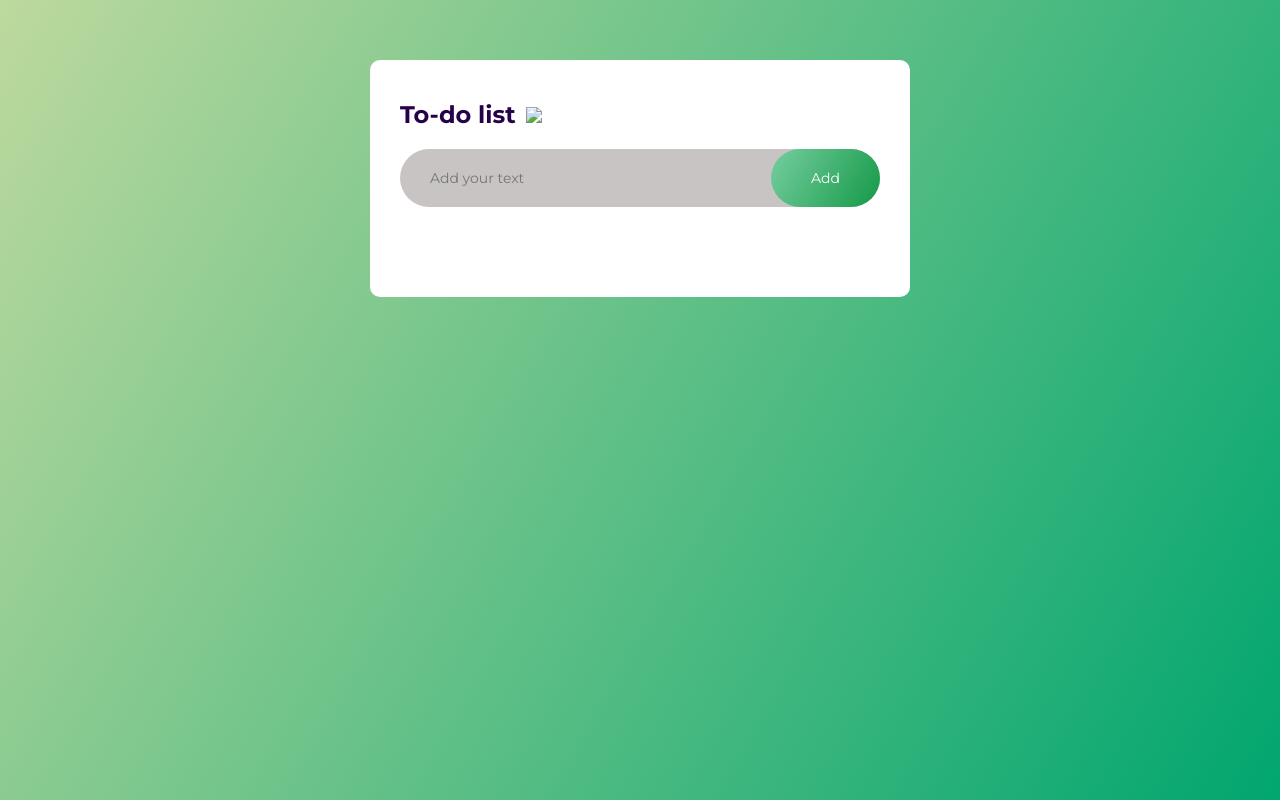
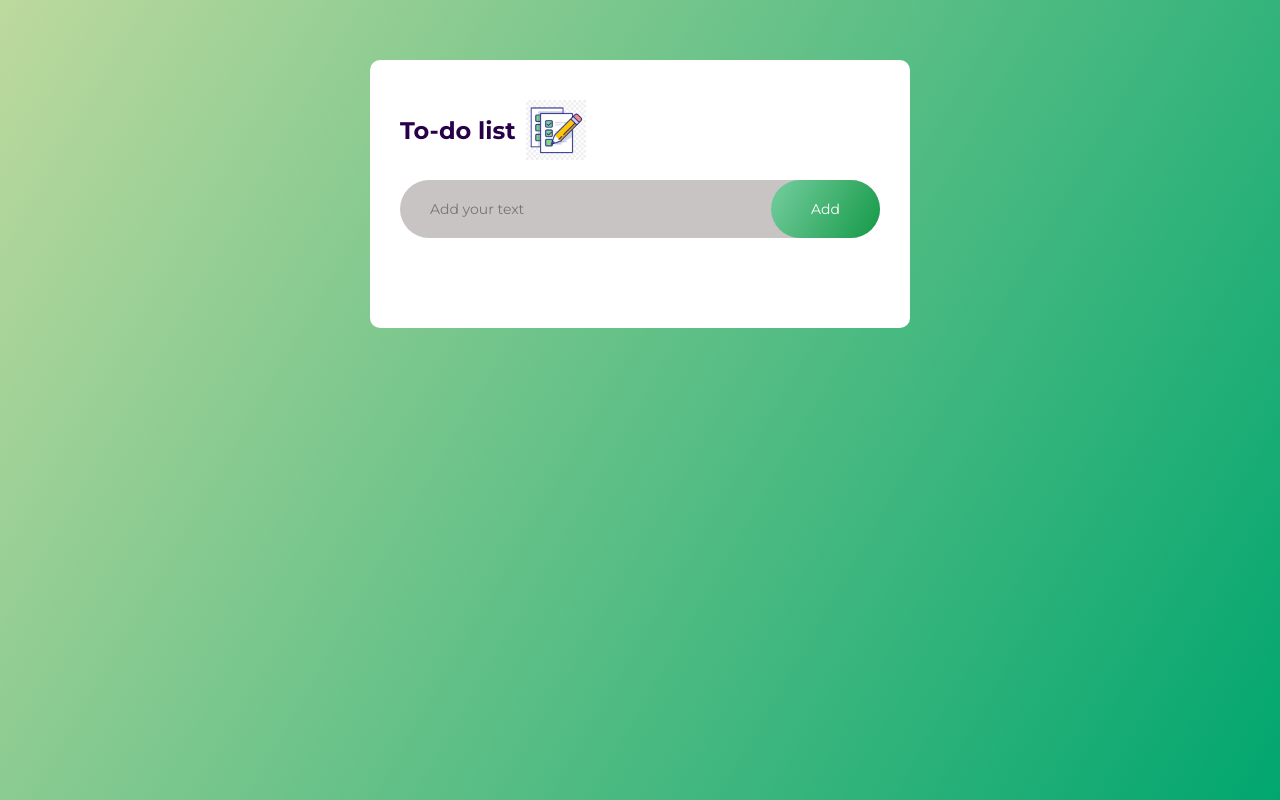
Before and after one commit to VipulGoel08/To-do-list, a plain HTML site: page index.html in a window 1280 px wide. Drawn offline with Linux system fonts and the light colour scheme.

Commit message:
index.html

```diff
--- a/index.html
+++ b/index.html
@@ -9,7 +9,7 @@
 <body>
     <div class="container">
         <div class="to-do-app">
-            <h2>To-do list <img src="images/icon.png"></h2>
+            <h2>To-do list <img src="icon.png"></h2>
             <div class="row">
                 <input type="text" id="input-box" placeholder="Add your text">
                 <button onClick="addTask()">Add</button>
```
